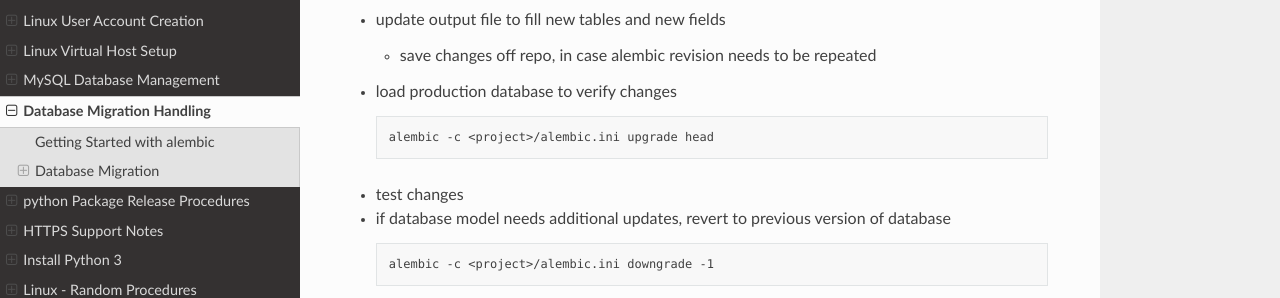
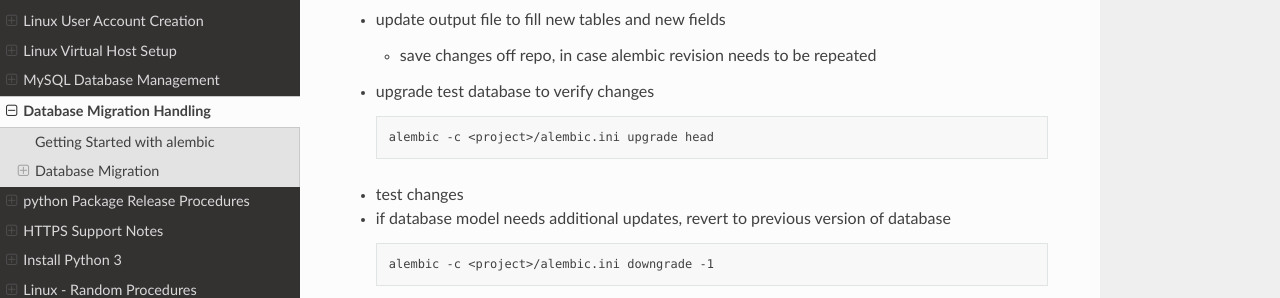
Before and after one commit to shanholtzerk/fork_loudevprocess, a Sphinx documentation site: the page built from docs/source/database-migration-handling.rst, in a window 1280 px wide and 900 px high, scrolled down 615 px. Shown: the part 176-474 px from the top of the window. Built offline with Sphinx 7.4.7 and the Read the Docs theme 2.0.0, drawn with Linux system fonts in a browser that asks for light colours.

Commit message:
clean up database migration handling

```diff
--- a/docs/source/database-migration-handling.rst
+++ b/docs/source/database-migration-handling.rst
@@ -40,7 +40,7 @@ about migrating content.
 
     -  save changes off repo, in case alembic revision needs to be repeated
 
--   load production database to verify changes
+-   upgrade test database to verify changes
 
     .. code-block:: shell
 
```
